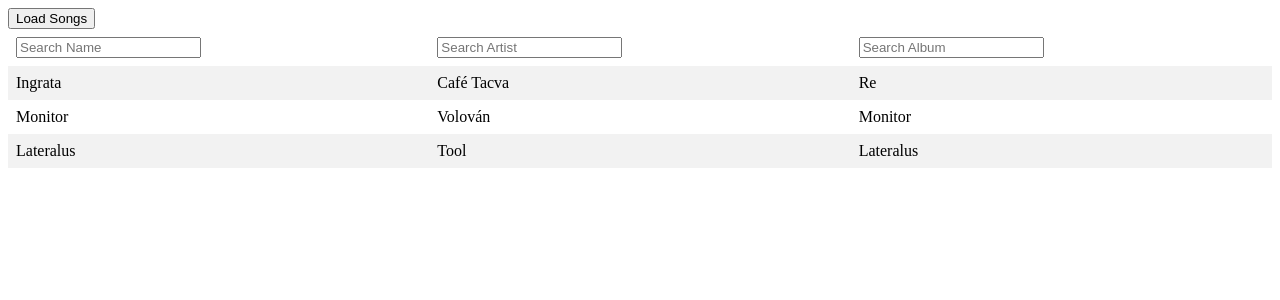
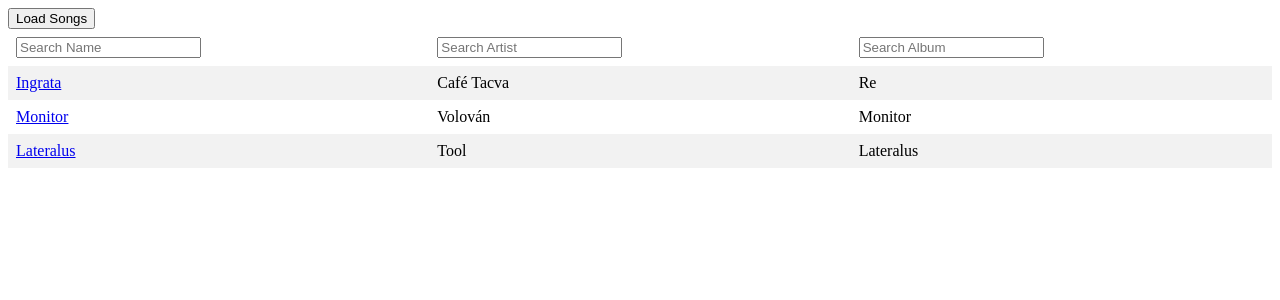
Before and after one commit to jesuslerma/fcfm-vue, a Vue app in the folder free-lyrics/: page /#/ in a window 1280 px wide. Both pictures are taken after a click on the button "Load Songs". Shown: the top 300 px of the page. Built offline with nearby package versions, Linux system fonts and the light colour scheme.

Commit message:
Add lyrics and link by router

```diff
--- a/free-lyrics/src/components/songs/list.vue
+++ b/free-lyrics/src/components/songs/list.vue
@@ -24,7 +24,12 @@
         </tr>
       </thead>
       <tr v-for="song in songs">
-        <td>{{ song.name }}</td>
+        <td>
+          <router-link
+            :to="{name: 'Lyrics', params: {songId: song.id}}">
+            {{ song.name }}
+          </router-link>
+        </td>
         <td>{{ song.artist.name }}</td>
         <td>{{ song.album.name }}</td>
       </tr>
--- /dev/null
+++ b/free-lyrics/src/components/songs/lyrics.vue
@@ -0,0 +1,43 @@
+<template>
+  <div >
+    <button
+      @click='fetchSong'>
+        Load Song
+    </button>
+
+    <h1>{{ song.name }}</h1>
+    <h2>Artist: {{ song.artist.name }}</h2>
+    <h3>Album: {{ song.album.name }}</h3>
+    <p>
+      {{ song.lyrics }}
+    </p>
+  </div>
+</template>
+
+<script>
+import songs from './songs'
+
+export default {
+  name: 'App',
+  data () {
+    return {
+      song: {
+        id: 0,
+        name: '',
+        artist: {
+          name: ''
+        },
+        album: {
+          name: ''
+        }
+      }
+    }
+  },
+  methods: {
+    fetchSong () {
+      const id = this.$route.params.songId
+      this.song = songs.find(song => song.id === parseInt(id))
+    }
+  }
+}
+</script>
--- a/free-lyrics/src/components/songs/songs.js
+++ b/free-lyrics/src/components/songs/songs.js
@@ -1,4 +1,5 @@
 const songs = [{
+  id: 1,
   name: 'Ingrata',
   artist: {
     name: 'Café Tacva'
@@ -7,6 +8,7 @@
     name: 'Re'
   }
 }, {
+  id: 2,
   name: 'Monitor',
   artist: {
     name: 'Volován'
@@ -16,6 +18,7 @@
   }
 },
 {
+  id: 3,
   name: 'Lateralus',
   artist: {
     name: 'Tool'
--- a/free-lyrics/src/main.js
+++ b/free-lyrics/src/main.js
@@ -4,6 +4,7 @@
 import App from './App'
 import Router from 'vue-router'
 import SongList from './components/songs/list'
+import Lyrics from './components/songs/lyrics'
 
 Vue.config.productionTip = false
 Vue.use(Router)
@@ -13,6 +14,10 @@
     path: '/',
     name: 'SongList',
     component: SongList
+  }, {
+    path: '/:songId',
+    name: 'Lyrics',
+    component: Lyrics
   }]
 })
 /* eslint-disable no-new */
```
Also changed, not shown: 1 other file (tests, documents, lock files or other folders).
